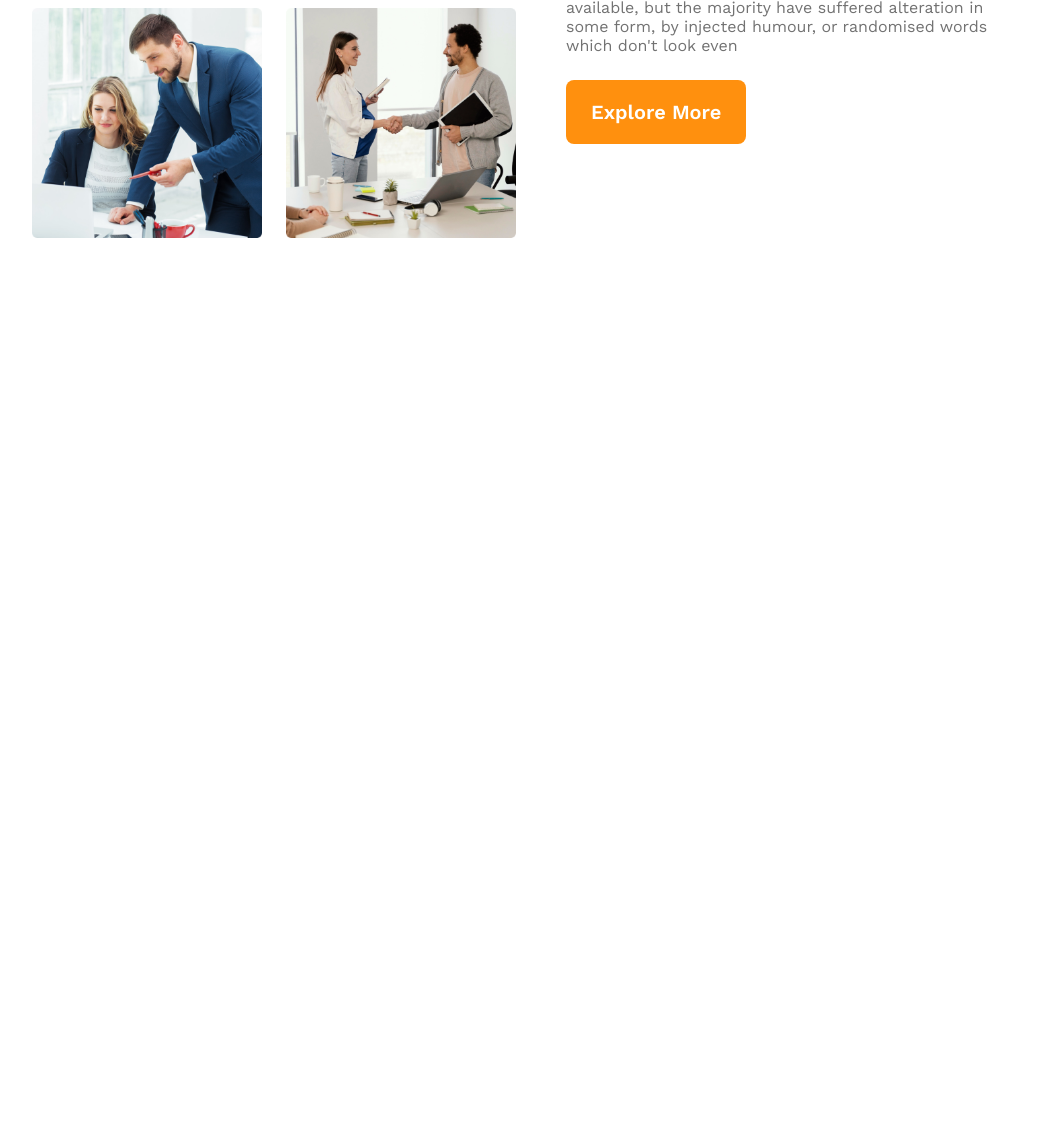
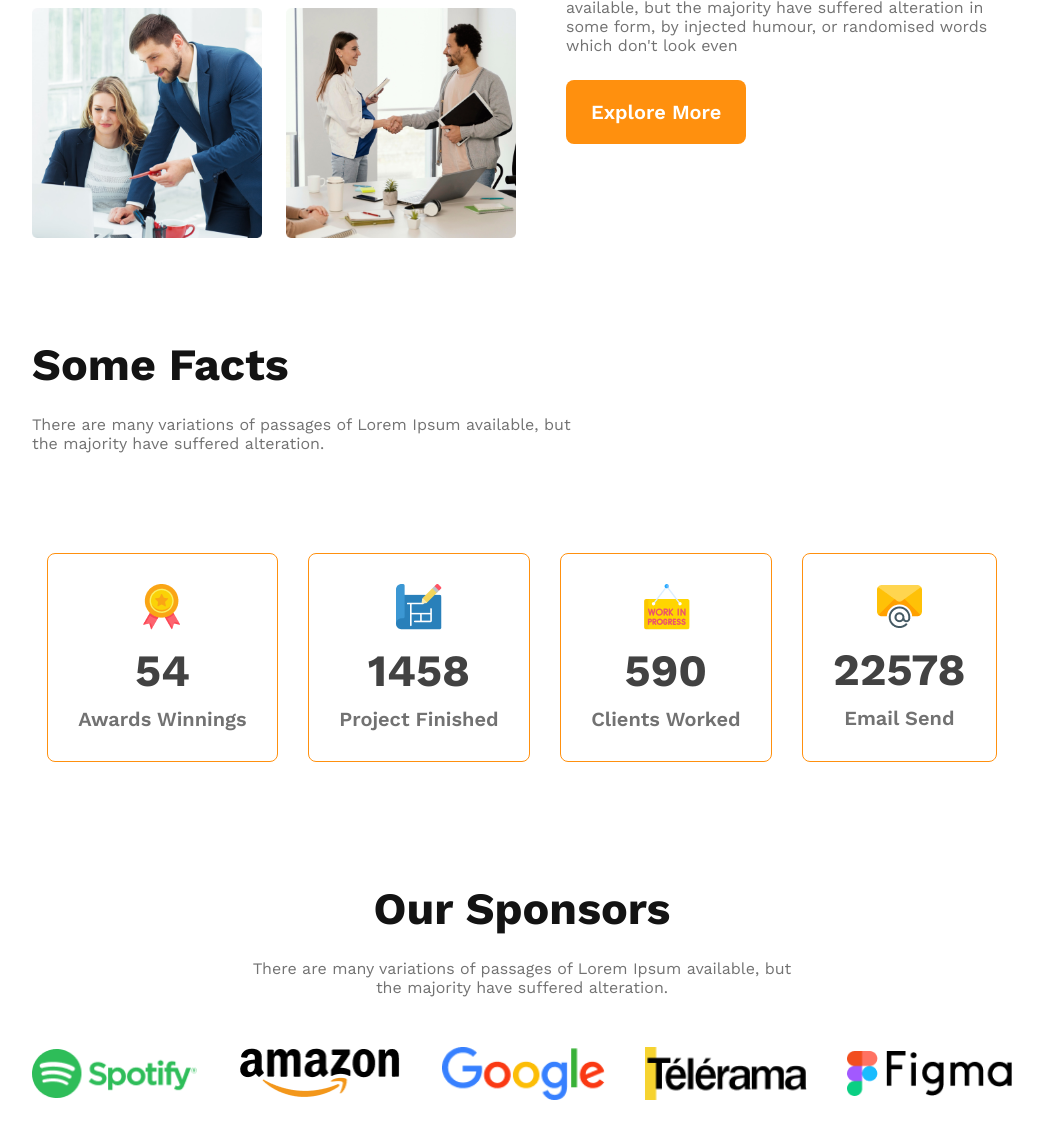
Before and after one commit to sheikhjubaer/g3-architects-website, a plain HTML site: page index.html in a window 1280 px wide. Shown: the part 1345-2483 px from the top of the page, without its empty margins (118-1161 px from the left). Before the commit the page ends 1653 px from the top, so only its background shows below. Drawn offline with nearby package versions, Linux system fonts and the light colour scheme.

Commit message:
added the sponsors section

```diff
--- a/index.html
+++ b/index.html
@@ -10,7 +10,7 @@
     <!-- Header Starts Here -->
     <header>
         <nav>
-            <h3 class="nav-title">G3 Architects</h3>
+            <h3 class="section-title">G3 Architects</h3>
             <ul>
                 <li><a href="">Home</a></li>
                 <li><a href="">About</a></li>
@@ -44,6 +44,53 @@
                 <button class="btn-primary">Explore More</button>
             </div>
         </section>
+        <!-- Teams Sections Ends Here -->
+
+        <!-- Features Sections Starts Here -->
+        <section class="features"></section>
+        <!-- Fact Sections Starts Here -->
+        <div class="facts">
+            <div class="facts-sub">
+                <h3 class="section-title">Some Facts</h3>
+                <p class="facts-description text-light-gray">There are many variations of passages of Lorem Ipsum available, but the majority have suffered alteration.</p>
+            </div>
+
+            <div class="facts-card-container">
+                <!-- .card*4>img+h2.card-stats+p.card-title -->
+                <div class="card">
+                    <img src="images/icons/ribon.png" alt="">
+                    <h2 class="card-stats">54</h2>
+                    <p class="card-title text-light-gray">Awards Winnings</p>
+                </div>
+                <div class="card">
+                    <img src="images/icons/projects.png" alt="">
+                    <h2 class="card-stats">1458</h2>
+                    <p class="card-title text-light-gray">Project Finished</p>
+                </div>
+                <div class="card">
+                    <img src="images/icons/customers.png" alt="">
+                    <h2 class="card-stats">590</h2>
+                    <p class="card-title text-light-gray">Clients Worked</p>
+                </div>
+                <div class="card">
+                    <img src="images/icons/email.png" alt="">
+                    <h2 class="card-stats">22578</h2>
+                    <p class="card-title text-light-gray">Email Send</p>
+                </div>
+            </div>
+        </div>
+        <!-- Sponsor Sections Starts Here -->
+        <section class="sponsors">
+            <h3 class="section-title">Our Sponsors</h3>
+            <p class="sponsors-description text-light-gray">There are many variations of passages of Lorem Ipsum available, but the majority have suffered alteration.</p>
+            <div class="sponsor-image-container">
+                <img src="images/sponsors/spotify.png" alt="">
+                <img src="images/sponsors/amazon.png" alt="">
+                <img src="images/sponsors/google.png" alt="">
+                <img src="images/sponsors/telerama.png" alt="">
+                <img src="images/sponsors/figma.png" alt="">
+            </div>
+        </section>
     </main>
 </body>
 </html>
--- a/styles/architect.css
+++ b/styles/architect.css
@@ -22,6 +22,11 @@
 .text-light-gray {
     color: #727272;
 }
+.section-title {
+    font-size: 2.8rem;
+    font-weight: 700;
+    color: #131313;
+}
 
 /* header Styles */
 header {
@@ -32,11 +37,6 @@ nav {
     display: flex;
     justify-content: space-between;
     align-items: center;
-}
-.nav-title {
-    font-size: 2.8rem;
-    font-weight: 700;
-    color: #131313;
 }
 nav > ul {
     display: flex;
@@ -119,6 +119,57 @@ main {
     margin: 25px 0px;
 }
 
+/* Facts Section */
+.facts-sub {
+    margin-top: 100px;
+}
+.facts-description {
+    padding-right: 420px;
+    margin-top: 24px;
+}
+.facts-card-container {
+    display: flex;
+    justify-content: space-around;
+    margin-top: 100px;
+    margin-bottom: 120px;
+}
+.facts-card-container .card {
+    border-radius: 8px;
+    border: 1px solid #FF900E;
+    text-align: center;
+    padding: 30px;
+}
+.facts-card-container .card-title {
+    font-weight: 600;
+    font-size: 1.25rem;
+    margin-top: 5px;
+}
+.facts-card-container .card-stats {
+    font-size: 2.8rem;
+    color: #424242;
+    margin-top: 10px;
+    margin-bottom: 10px;
+}
+
+/* Sponsor Sections Starts */
+.sponsors {
+    text-align: center;
+}
+.sponsors-description {
+    margin-top: 24px;
+    padding: 0px 210px;
+}
+.sponsor-image-container {
+    margin-top: 50px;
+    display: flex;
+    justify-content: space-between;
+    align-items: center;
+    gap: 40px;
+}
+.sponsor-image-container img {
+    width: 165px;
+}
+
 /* Responsive Media Queries */
 /* Mobile Devices */
 @media screen and (max-width: 576px) {
@@ -130,8 +181,18 @@ main {
         padding-right: 0px;
         padding-left: 0px;
     }
+    .facts-sub {
+        margin-top: 80px;
+        padding: 0 30px;
+    }
+    .facts-description {
+        padding-right: 0px;
+        margin-top: 24px;
+    }
     nav,
-    .teams-container {
+    .teams-container,
+    .facts-card-container,
+    .sponsor-image-container {
         flex-direction: column;
     }
     .nav-title {
@@ -140,9 +201,17 @@ main {
     .teams-img-container {
         grid-template-columns: 1fr;
     }
-    .teams-content {
+    .teams-content, .facts-card-container {
         margin-top: 40px;
         padding: 0px 30px;
+    }
+    .facts-card-container {
+        gap: 20px;
+        margin-bottom: 100px;
+    }
+    .sponsors-description {
+        margin-top: 24px;
+        padding: 0px;
     }
 }
 
@@ -157,14 +226,27 @@ main {
         padding-left: 100px;
     }
     nav,
-    .teams-container {
+    .teams-container,
+    .facts-card-container,
+    .sponsor-image-container {
         flex-direction: column;
     }
     .nav-title {
         margin-bottom: 30px;
     }
-    .teams-content {
+    .facts-sub {
+        margin-top: 80px;
+        padding: 0 30px;
+    }
+    .facts-description {
+        padding-right: 300px;
+        margin-top: 24px;
+    }
+    .teams-content, .facts-card-container {
         margin-top: 40px;
         padding: 0px 30px;
     }
+    .facts-card-container {
+        gap: 20px;
+    }
 }
```
